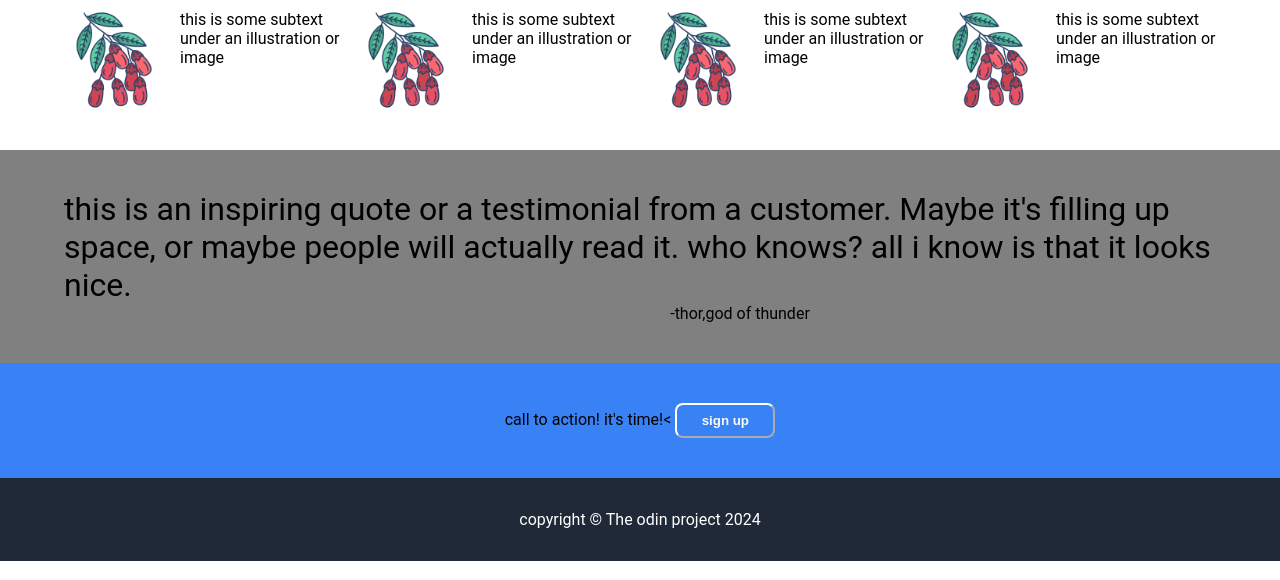
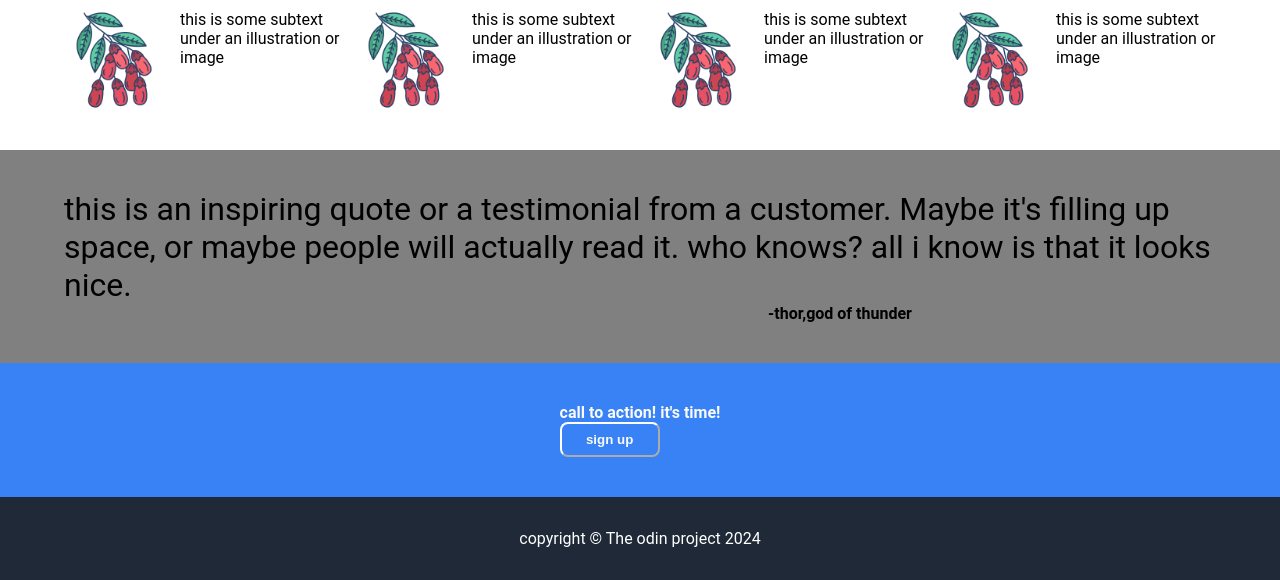
Before and after one commit to RAKO31/landing-page, a plain HTML site: page index.html in a window 1280 px wide. Shown: the part 471-1051 px from the top of the page. Drawn offline with Linux system fonts and the light colour scheme.

Commit message:
made changes fourth block

```diff
--- a/index.html
+++ b/index.html
@@ -42,11 +42,13 @@
             </div>
             <div class="third">
                 <div style="font-size: 32px;">this is an inspiring quote or a testimonial from a customer. Maybe it's filling up space, or maybe people will actually read it. who knows? all i know is that it looks nice.</div>
-                <div style="padding-left: 200px;"> -thor,god of thunder </div>
+                <div style="padding-left: 400px;font-weight: bold;"> -thor,god of thunder </div>
             </div>
             <div class="fourth">
-                <div>call to action! it's time!<
-                <button style="background-color: #3882f6; border-radius: 8px; border-color: white;width: 100px; color: #f9faf8; font-weight: bold; padding: 8px;"> sign up</button>
+                    <div class="insidebox">
+                    <div style="font-weight: bold;color: #f9faf8;">call to action! it's time!</div>
+                    <button style="background-color: #3882f6; border-radius: 8px; border-color: white;width: 100px; color: #f9faf8; font-weight: bold; padding: 8px;"> sign up</button>
+                    </div>
             </div>
     </div>
 <div class="footer">
```
